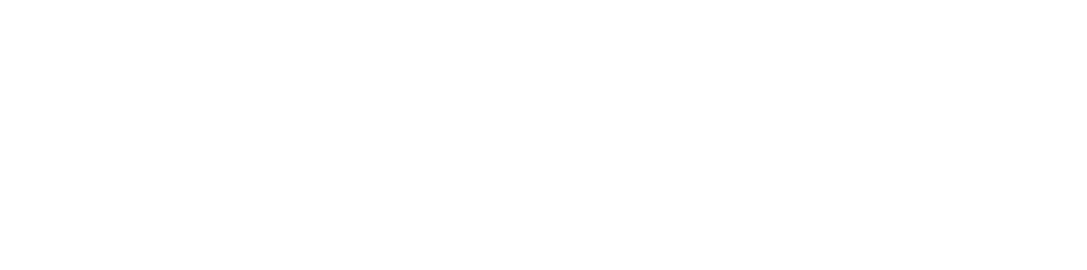
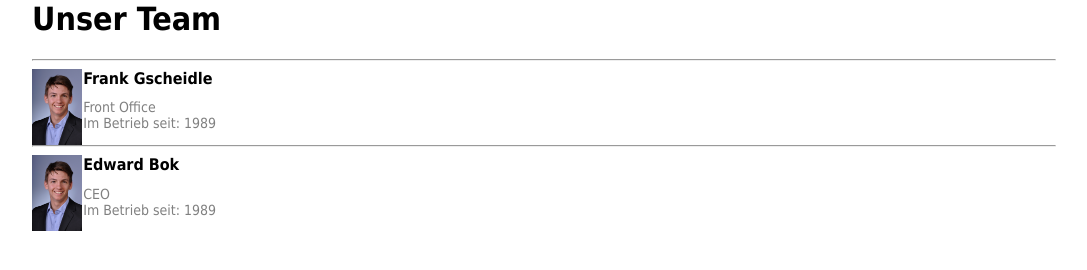
Before and after one commit to Robster93/AutoBok, a plain HTML site: page Sub/team.html in a window 1280 px wide. Shown: the whole page, without its empty margins (96-1183 px from the left). Drawn offline with Linux system fonts and the light colour scheme.

Commit message:
added contact page and first team views

```diff
--- /dev/null
+++ b/Data/Team.json
@@ -0,0 +1,16 @@
+[
+    {
+        "Vorname": "Frank",
+        "Nachname": "Gscheidle",
+        "Position": "Front Office",
+        "Image": "Images/PassBild.png",
+        "ImBetriebSeit":"1989"
+    },
+    {
+        "Vorname": "Edward",
+        "Nachname": "Bok",
+        "Position": "CEO",
+        "Image": "Images/PassBild.png",
+        "ImBetriebSeit":"1989"
+    }
+]
--- /dev/null
+++ b/Script/teamScript.js
@@ -0,0 +1,23 @@
+function loading() {
+    var iframe = window.parent.document.getElementById("content_iframe");
+    var container = document.getElementById("content");
+    iframe.style.height = container.offsetHeight + 'px';
+}
+
+function loadTeam() {
+    var xmlhttp = new XMLHttpRequest();
+    xmlhttp.onreadystatechange = function() {
+        if (this.readyState == 4 && this.status == 200) {
+            var myObj = JSON.parse(this.responseText);
+            var array = Array.from(myObj);
+            var container = document.getElementById("team_container");
+            for (i = 0; i < array.length; i++) {
+                var htm = '<hr /><img src="../' + myObj[i].Image + '" /><h4>'+ myObj[i].Vorname + ' ' + myObj[i].Nachname + '</h4><p>' + myObj[i].Position + '<br /> Im Betrieb seit: ' + myObj[i].ImBetriebSeit + '</p>';
+                container.innerHTML += htm;
+            }
+            loading();
+        }
+    };
+    xmlhttp.open("GET", "../Data/Team.json", true);
+    xmlhttp.send();
+}
--- a/Styles/site.css
+++ b/Styles/site.css
@@ -103,6 +103,7 @@
 
 #homeContent {
     margin-left: 10%;
+    margin-right: 10%;
 }
 
 .container ul li img {
--- /dev/null
+++ b/Styles/teamSite.css
@@ -0,0 +1,20 @@
+hr {
+    color: lightgray;
+}
+
+.EmployeeData {
+    margin:auto;
+}
+.EmployeeData img {
+    float: left;
+    max-width: 50px;
+}
+.EmployeeData p {
+    margin-left: 5%;
+    margin-top: -1%;
+    font-size: 14px;
+}
+.EmployeeData h4 {
+    margin-left: 5%;
+    margin-top: 0;
+}
--- a/Sub/contact.html
+++ b/Sub/contact.html
@@ -0,0 +1,42 @@
+<!Doctype html>
+<html>
+    <head>
+        <meta charset="utf-8"/>
+        <title>Auto-Bok</title>
+        <link rel="stylesheet" href="../Styles/site.css" />
+        <script src="../Script/homeScript.js" type="text/javascript"></script>
+    </head>
+    <body onload="loading()" id="content" style="margin:auto">
+        <div id="homeContent">
+            <h1>Kontakt</h1>
+            <address>
+                Böblinger Straße 124<br/>
+                71065 Sindelfingen<br/><br/>
+                <abbr title="Phone">Tel:</abbr>
+                07031 / 81 55 70 <br />
+                <abbr title="Fax">Fax:</abbr>
+                07031 / 81 55 75
+            </address>
+            <address>
+                <br/><strong>Mail:</strong> <a href="mailto:info@autobok.de">info@autobok.de</a>
+            </address>
+
+            <div id="map" style="width:400px;height:400px;margin-top:2%"></div>
+
+            <script>
+            function myMap() {
+                var pos = {lat: 48.6988318,lng: 9.0063085};
+                var mapOptions = {
+                    center: new google.maps.LatLng(pos),
+                    zoom: 15,
+                    mapTypeId: google.maps.MapTypeId.HYBRID
+                }
+                var map = new google.maps.Map(document.getElementById("map"), mapOptions);
+                var marker = new google.maps.Marker({position: pos, map: map });
+            }
+            </script>
+
+            <script src="https://maps.googleapis.com/maps/api/js?key=AIzaSyBPwXrnhoFZSMNTCvxMqHPPJjvZOTmMrjM&callback=myMap"></script>
+        </div>
+    </body>
+</html>
--- a/Sub/team.html
+++ b/Sub/team.html
@@ -0,0 +1,15 @@
+<html>
+    <head>
+        <meta charset="utf-8"/>
+        <title>Auto-Bok</title>
+        <link rel="stylesheet" href="../Styles/site.css" />
+        <link rel="stylesheet" href="../Styles/teamSite.css" />
+        <script src="../Script/teamScript.js" type="text/javascript"></script>
+    </head>
+    <body onload="loadTeam()" id="content" style="margin:auto">
+        <div id="homeContent">
+            <h1>Unser Team</h1>
+            <div id="team_container" class="EmployeeData"></div>
+        </div>
+    </body>
+</html>
```
Also changed, not shown: Script/indexScript.js (+4 -5 lines), index.html (+3 -4 lines).
